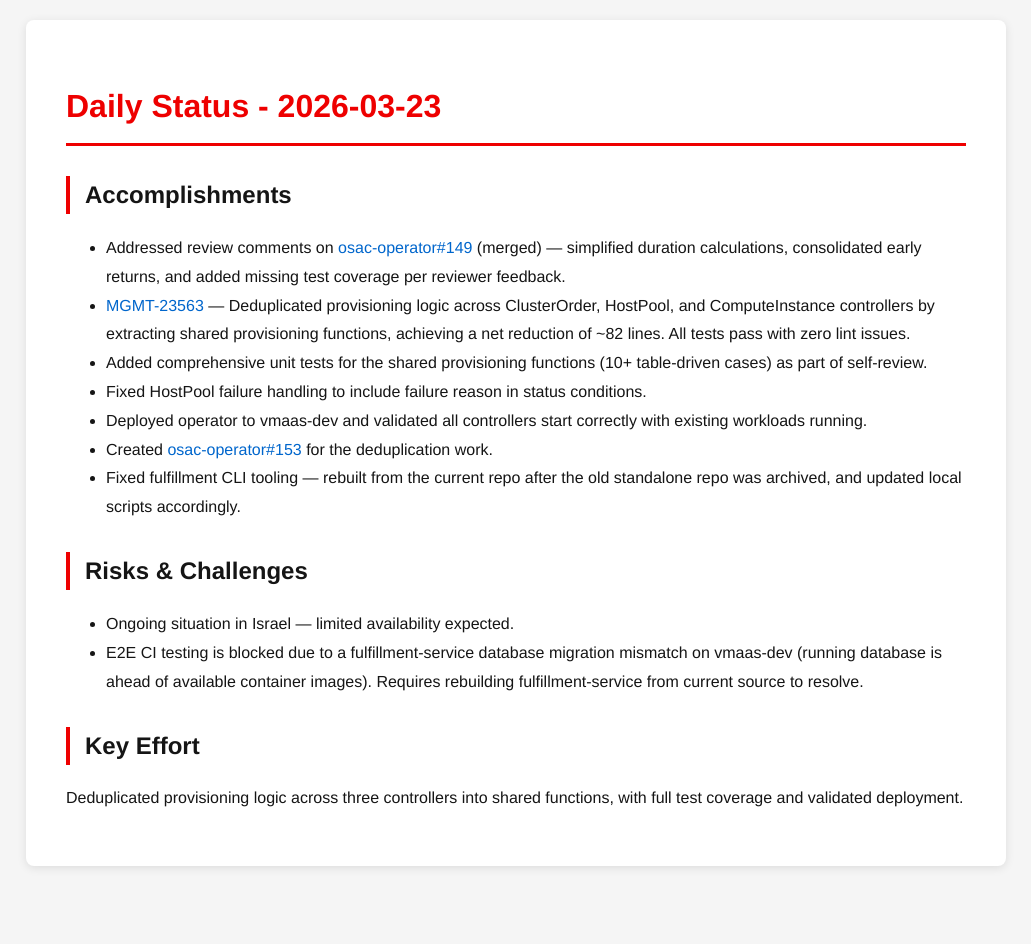
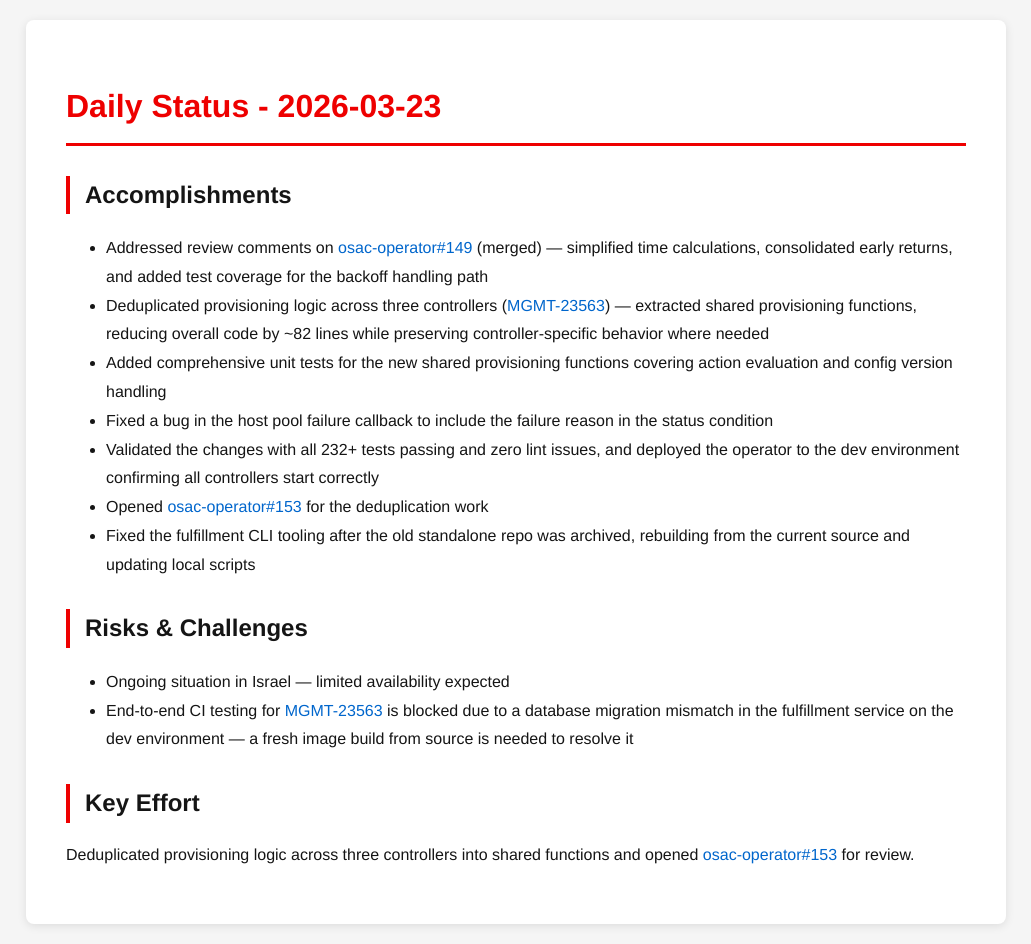
Before and after one commit to tzvatot/daily-status, a Jekyll site: the page built from 2026-03-23.md, in a window 1280 px wide. Shown: the whole page, without its empty margins (124-1155 px from the left). Built offline with Jekyll 4.4.1, drawn with Linux system fonts in a browser that asks for light colours; before the commit the page ends 900 px from its top, so only the background shows below that.

Commit message:
Daily status update - 2026-03-23

```diff
--- a/2026-03-23.md
+++ b/2026-03-23.md
@@ -7,17 +7,17 @@ date: 2026-03-23
 # Daily Status - 2026-03-23
 
 ## Accomplishments
-- Addressed review comments on [osac-operator#149](https://github.com/osac-project/osac-operator/pull/149) (merged) — simplified duration calculations, consolidated early returns, and added missing test coverage per reviewer feedback.
-- [MGMT-23563](https://issues.redhat.com/browse/MGMT-23563) — Deduplicated provisioning logic across ClusterOrder, HostPool, and ComputeInstance controllers by extracting shared provisioning functions, achieving a net reduction of ~82 lines. All tests pass with zero lint issues.
-- Added comprehensive unit tests for the shared provisioning functions (10+ table-driven cases) as part of self-review.
-- Fixed HostPool failure handling to include failure reason in status conditions.
-- Deployed operator to vmaas-dev and validated all controllers start correctly with existing workloads running.
-- Created [osac-operator#153](https://github.com/osac-project/osac-operator/pull/153) for the deduplication work.
-- Fixed fulfillment CLI tooling — rebuilt from the current repo after the old standalone repo was archived, and updated local scripts accordingly.
+- Addressed review comments on [osac-operator#149](https://github.com/osac-project/osac-operator/pull/149) (merged) — simplified time calculations, consolidated early returns, and added test coverage for the backoff handling path
+- Deduplicated provisioning logic across three controllers ([MGMT-23563](https://issues.redhat.com/browse/MGMT-23563)) — extracted shared provisioning functions, reducing overall code by ~82 lines while preserving controller-specific behavior where needed
+- Added comprehensive unit tests for the new shared provisioning functions covering action evaluation and config version handling
+- Fixed a bug in the host pool failure callback to include the failure reason in the status condition
+- Validated the changes with all 232+ tests passing and zero lint issues, and deployed the operator to the dev environment confirming all controllers start correctly
+- Opened [osac-operator#153](https://github.com/osac-project/osac-operator/pull/153) for the deduplication work
+- Fixed the fulfillment CLI tooling after the old standalone repo was archived, rebuilding from the current source and updating local scripts
 
 ## Risks & Challenges
-- Ongoing situation in Israel — limited availability expected.
-- E2E CI testing is blocked due to a fulfillment-service database migration mismatch on vmaas-dev (running database is ahead of available container images). Requires rebuilding fulfillment-service from current source to resolve.
+- Ongoing situation in Israel — limited availability expected
+- End-to-end CI testing for [MGMT-23563](https://issues.redhat.com/browse/MGMT-23563) is blocked due to a database migration mismatch in the fulfillment service on the dev environment — a fresh image build from source is needed to resolve it
 
 ## Key Effort
-Deduplicated provisioning logic across three controllers into shared functions, with full test coverage and validated deployment.
+Deduplicated provisioning logic across three controllers into shared functions and opened [osac-operator#153](https://github.com/osac-project/osac-operator/pull/153) for review.
```
